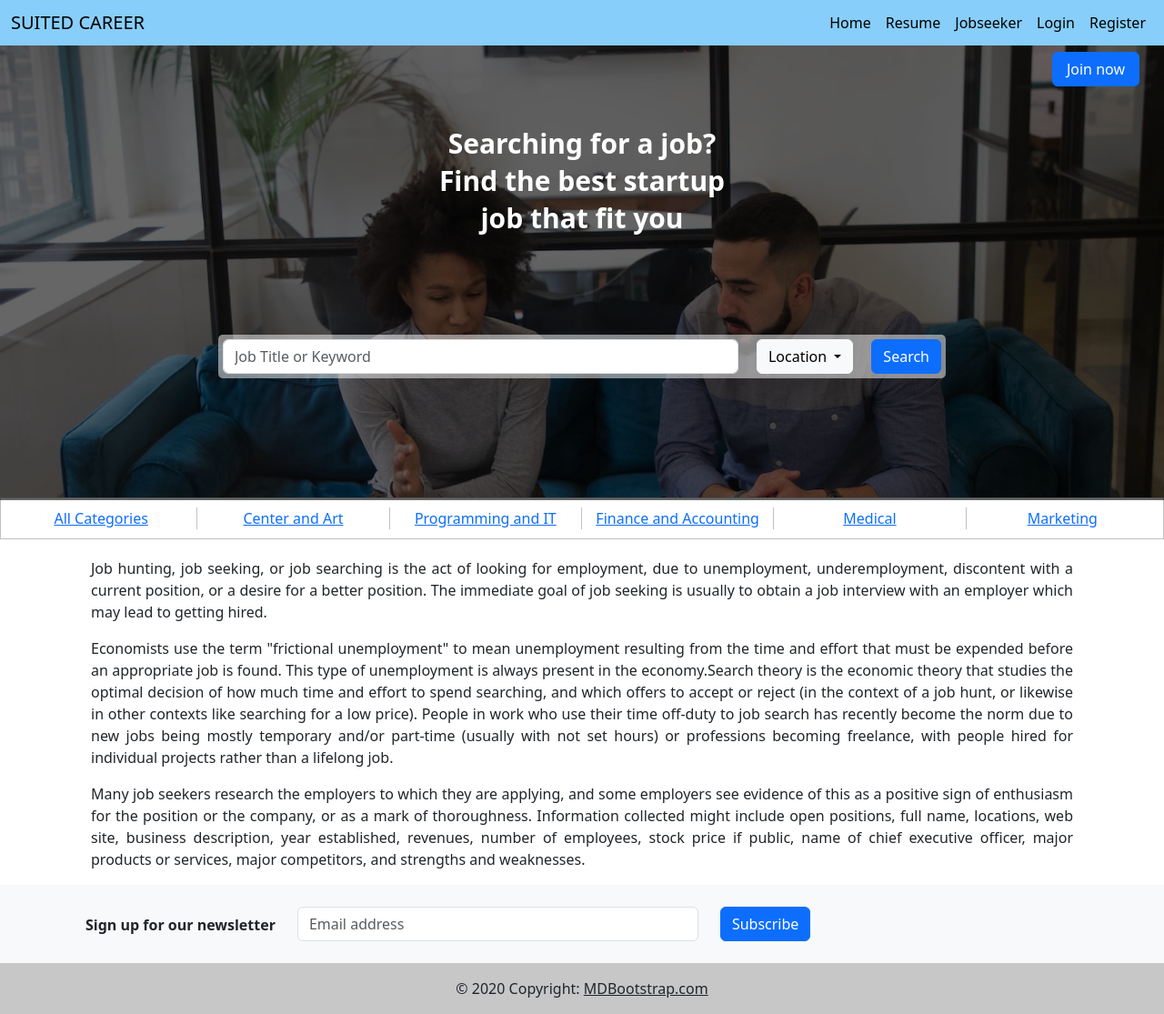
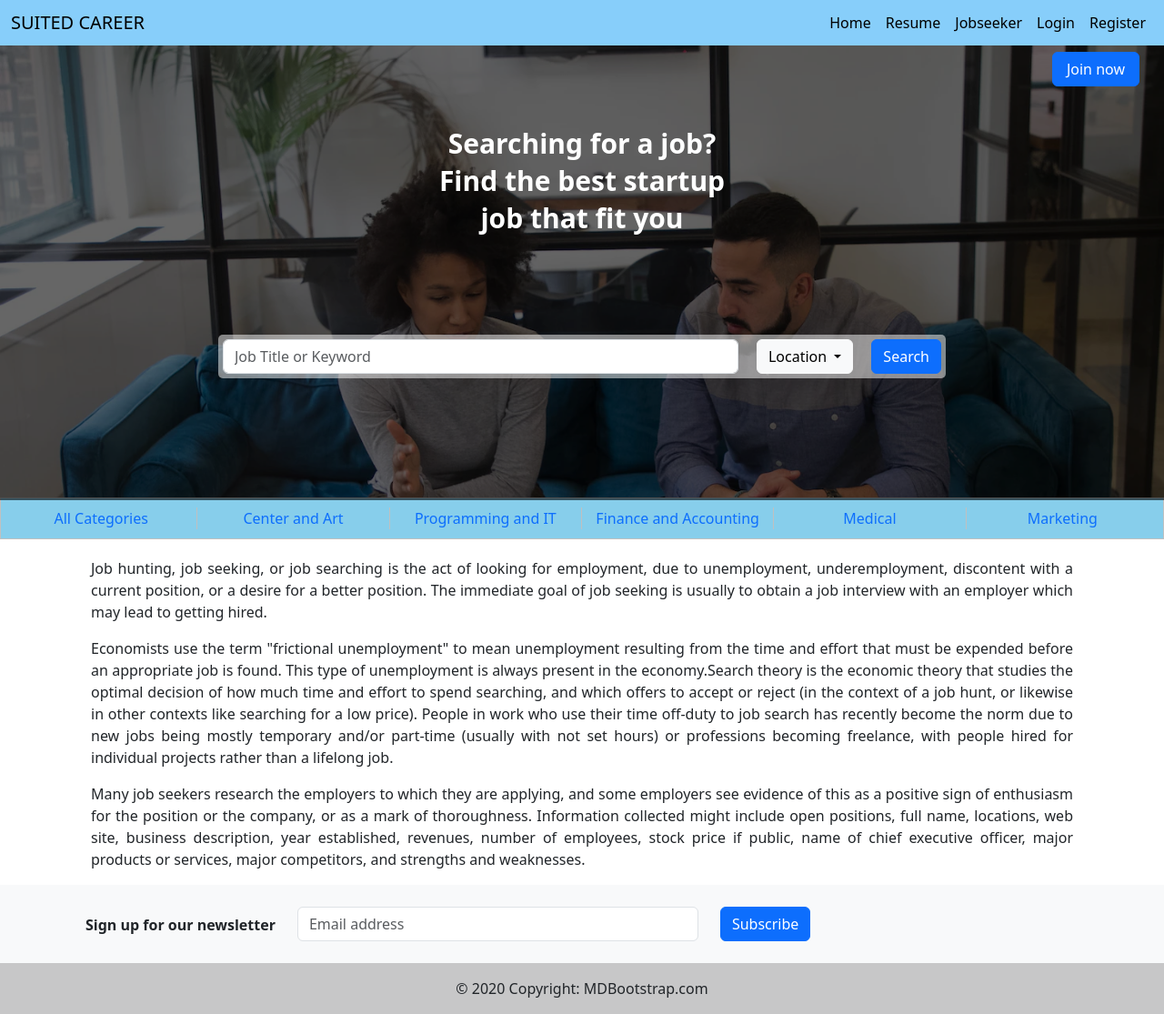
Before and after one commit to sayanavarghese/collegeproject-og, a Django app: page / in a window 1280 px wide. Shown: the whole page at 91% size. Run offline with Django 3.2, Linux system fonts and the light colour scheme.

Commit message:
Adding changes

```diff
--- a/jobfinder/page_app/static/css/home.css
+++ b/jobfinder/page_app/static/css/home.css
@@ -99,3 +99,7 @@
   width: 100%;
   text-align: center;
 }
+a:link{
+  text-decoration: none;
+
+}
--- a/jobfinder/page_app/templates/home.html
+++ b/jobfinder/page_app/templates/home.html
@@ -45,7 +45,7 @@ Home
 </div>
 
 <div class="container-fluid" >
-  <div class='row row-panel'>
+  <div class='row row-panel'style="background-color:skyblue;" id="nav-color">
   <div class='col-2 row-col'>
     <a href="#">All Categories</a>
   </div>
--- a/jobfinder/page_app/urls.py
+++ b/jobfinder/page_app/urls.py
@@ -21,4 +21,5 @@ urlpatterns = [
 
 
 
+
 ]
```
